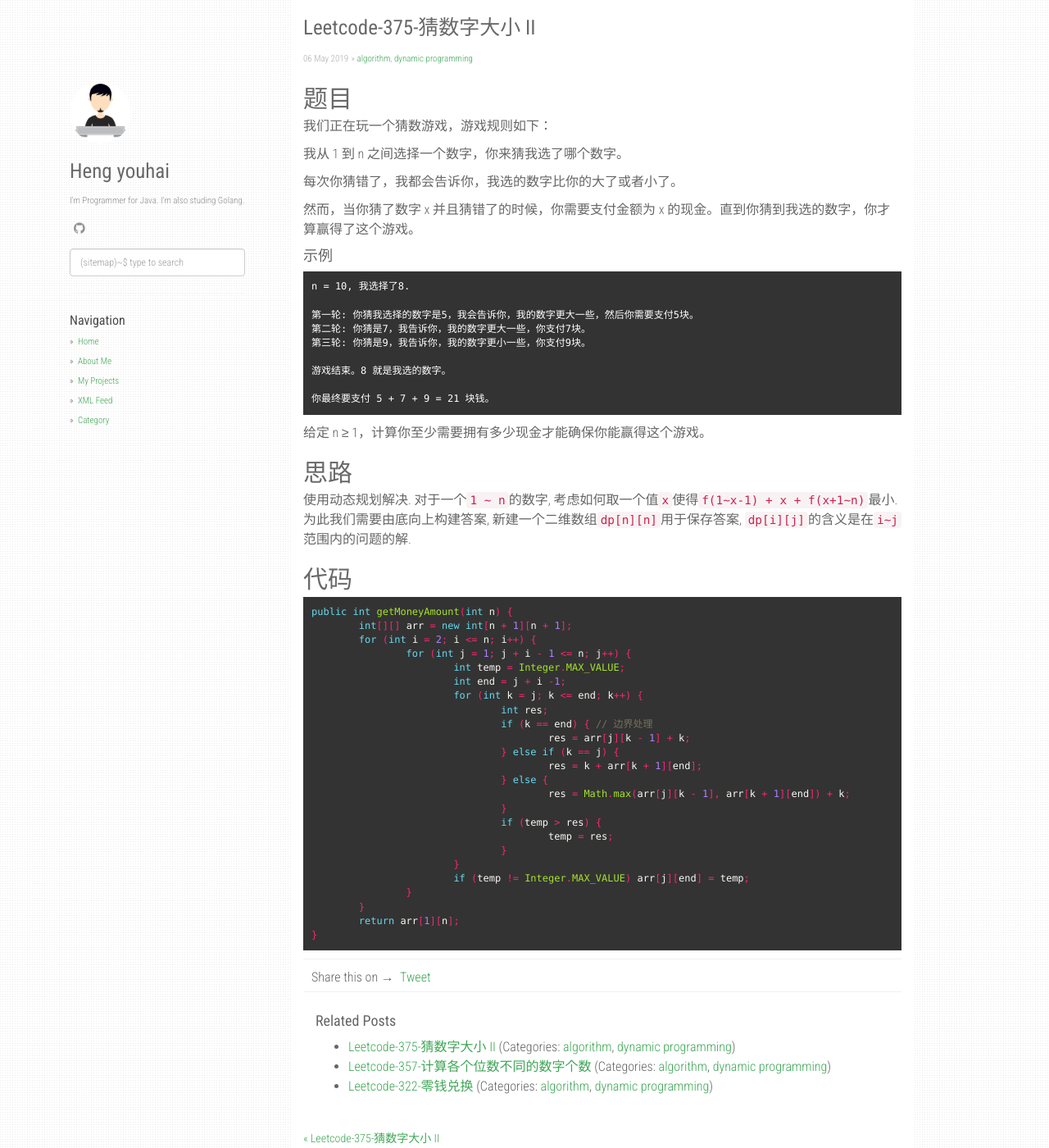
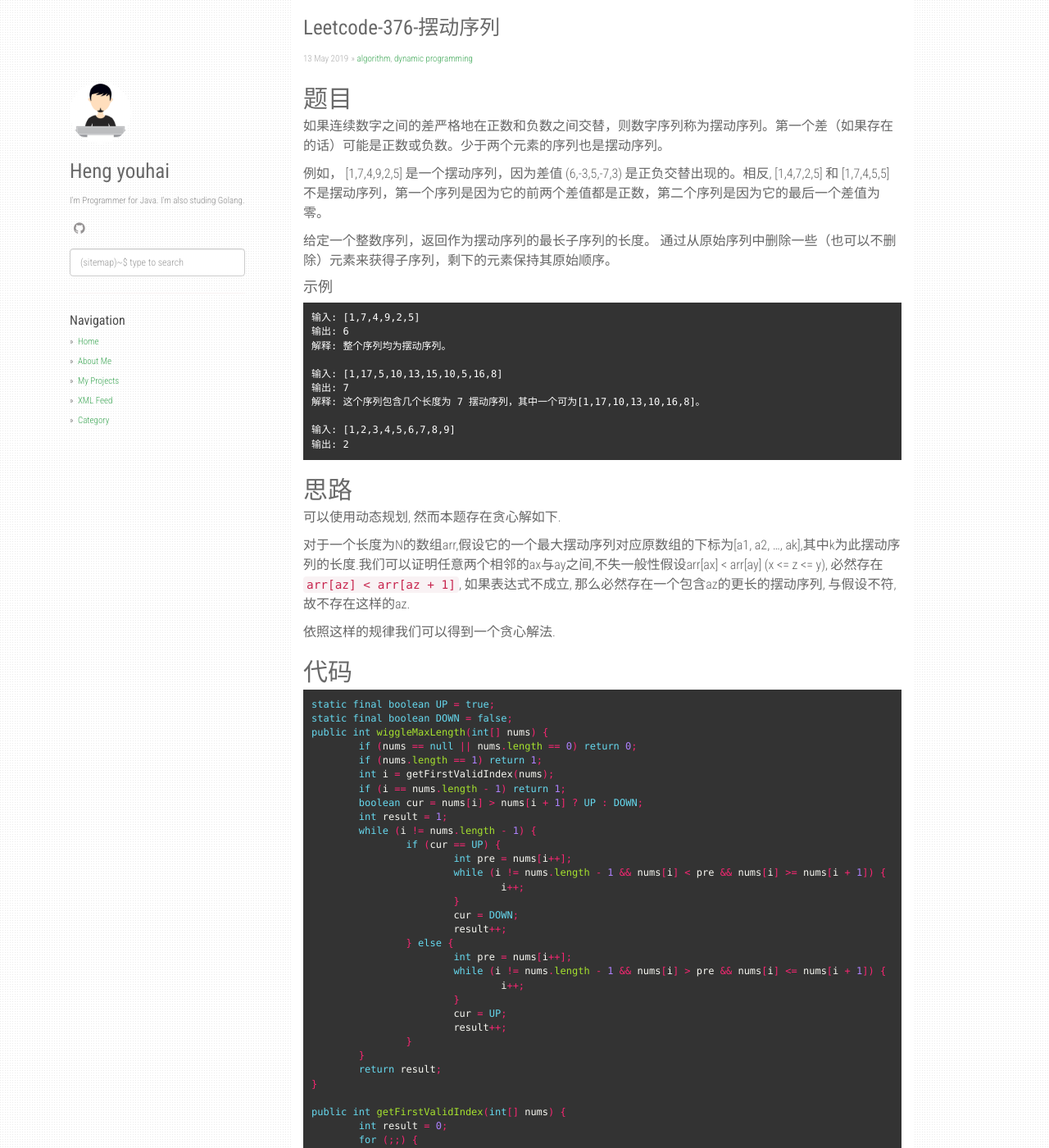
Before and after one commit to hengyoush/hengyoush.github.io, a Jekyll site: the page built from _posts/2019-05-13-codefight-leetcode-376.md, in a window 1280 px wide and 1400 px high. Shown: the whole window at 82% size. Built offline with Jekyll 4.4.1, drawn with Linux system fonts in a browser that asks for light colours; nearby versions of some CDN libraries; comment, search, counter and statistics services are not loaded; some of the changed text lies outside the part shown.

Commit message:
重新上传

````diff
--- a/_posts/2019-05-13-codefight-leetcode-376.md
+++ b/_posts/2019-05-13-codefight-leetcode-376.md
@@ -1,63 +1,78 @@
 ---
 layout: post
-title:  "Leetcode-375-猜数字大小 II"
-date:   2019-05-06 17:43:00 +0700
+title:  "Leetcode-376-摆动序列"
+date:   2019-05-13 20:43:00 +0700
 categories: [algorithm, dynamic programming]
 ---
 
 ## 题目
-我们正在玩一个猜数游戏，游戏规则如下：
+如果连续数字之间的差严格地在正数和负数之间交替，则数字序列称为摆动序列。第一个差（如果存在的话）可能是正数或负数。少于两个元素的序列也是摆动序列。
 
-我从 1 到 n 之间选择一个数字，你来猜我选了哪个数字。
+例如， [1,7,4,9,2,5] 是一个摆动序列，因为差值 (6,-3,5,-7,3) 是正负交替出现的。相反, [1,4,7,2,5] 和 [1,7,4,5,5] 不是摆动序列，第一个序列是因为它的前两个差值都是正数，第二个序列是因为它的最后一个差值为零。
 
-每次你猜错了，我都会告诉你，我选的数字比你的大了或者小了。
-
-然而，当你猜了数字 x 并且猜错了的时候，你需要支付金额为 x 的现金。直到你猜到我选的数字，你才算赢得了这个游戏。
+给定一个整数序列，返回作为摆动序列的最长子序列的长度。 通过从原始序列中删除一些（也可以不删除）元素来获得子序列，剩下的元素保持其原始顺序。
 
 
 #### 示例
 ```
-n = 10, 我选择了8.
+输入: [1,7,4,9,2,5]
+输出: 6
+解释: 整个序列均为摆动序列。
 
-第一轮: 你猜我选择的数字是5，我会告诉你，我的数字更大一些，然后你需要支付5块。
-第二轮: 你猜是7，我告诉你，我的数字更大一些，你支付7块。
-第三轮: 你猜是9，我告诉你，我的数字更小一些，你支付9块。
+输入: [1,17,5,10,13,15,10,5,16,8]
+输出: 7
+解释: 这个序列包含几个长度为 7 摆动序列，其中一个可为[1,17,10,13,10,16,8]。
 
-游戏结束。8 就是我选的数字。
-
-你最终要支付 5 + 7 + 9 = 21 块钱。
+输入: [1,2,3,4,5,6,7,8,9]
+输出: 2
 ```
-给定 n ≥ 1，计算你至少需要拥有多少现金才能确保你能赢得这个游戏。
 
 ## 思路
-使用动态规划解决.
-对于一个`1 ~ n`的数字, 考虑如何取一个值`x`使得`f(1~x-1) + x + f(x+1~n)`最小.
-为此我们需要由底向上构建答案, 新建一个二维数组`dp[n][n]`用于保存答案, `dp[i][j]`的含义是在`i~j`范围内的问题的解.
+可以使用动态规划, 然而本题存在贪心解如下.
+
+对于一个长度为N的数组arr,假设它的一个最大摆动序列对应原数组的下标为[a1, a2, ..., ak],其中k为此摆动序列的长度.我们可以证明任意两个相邻的ax与ay之间,不失一般性假设arr[ax] < arr[ay] (x <= z <= y), 必然存在`arr[az] < arr[az + 1]`, 如果表达式不成立, 那么必然存在一个包含az的更长的摆动序列, 与假设不符, 故不存在这样的az.
+
+依照这样的规律我们可以得到一个贪心解法.
 
 ## 代码
 ```java
-public int getMoneyAmount(int n) {
-	int[][] arr = new int[n + 1][n + 1];
-	for (int i = 2; i <= n; i++) {
-		for (int j = 1; j + i - 1 <= n; j++) {
-			int temp = Integer.MAX_VALUE;
-			int end = j + i -1;
-			for (int k = j; k <= end; k++) {
-				int res;
-				if (k == end) { // 边界处理
-					res = arr[j][k - 1] + k;
-				} else if (k == j) {
-					res = k + arr[k + 1][end];
-				} else {
-					res = Math.max(arr[j][k - 1], arr[k + 1][end]) + k;
-				}
-				if (temp > res) {
-					temp = res;
-				}
+static final boolean UP = true;
+static final boolean DOWN = false;
+public int wiggleMaxLength(int[] nums) {
+	if (nums == null || nums.length == 0) return 0;
+	if (nums.length == 1) return 1;
+	int i = getFirstValidIndex(nums);
+	if (i == nums.length - 1) return 1;
+	boolean cur = nums[i] > nums[i + 1] ? UP : DOWN;
+	int result = 1;
+	while (i != nums.length - 1) {
+		if (cur == UP) {
+			int pre = nums[i++];
+			while (i != nums.length - 1 && nums[i] < pre && nums[i] >= nums[i + 1]) {
+				i++;
 			}
-			if (temp != Integer.MAX_VALUE) arr[j][end] = temp;
+			cur = DOWN;
+			result++;
+		} else {
+			int pre = nums[i++];
+			while (i != nums.length - 1 && nums[i] > pre && nums[i] <= nums[i + 1]) {
+				i++;
+			}
+			cur = UP;
+			result++;
 		}
 	}
-	return arr[1][n];
+	return result;
+}
+
+public int getFirstValidIndex(int[] nums) {
+	int result = 0;
+	for (;;) {
+		if (result == nums.length - 1 || nums[result] != nums[result + 1])
+			break;
+		result++;
+		continue;
+	}
+	return result;
 }
 ```
````
